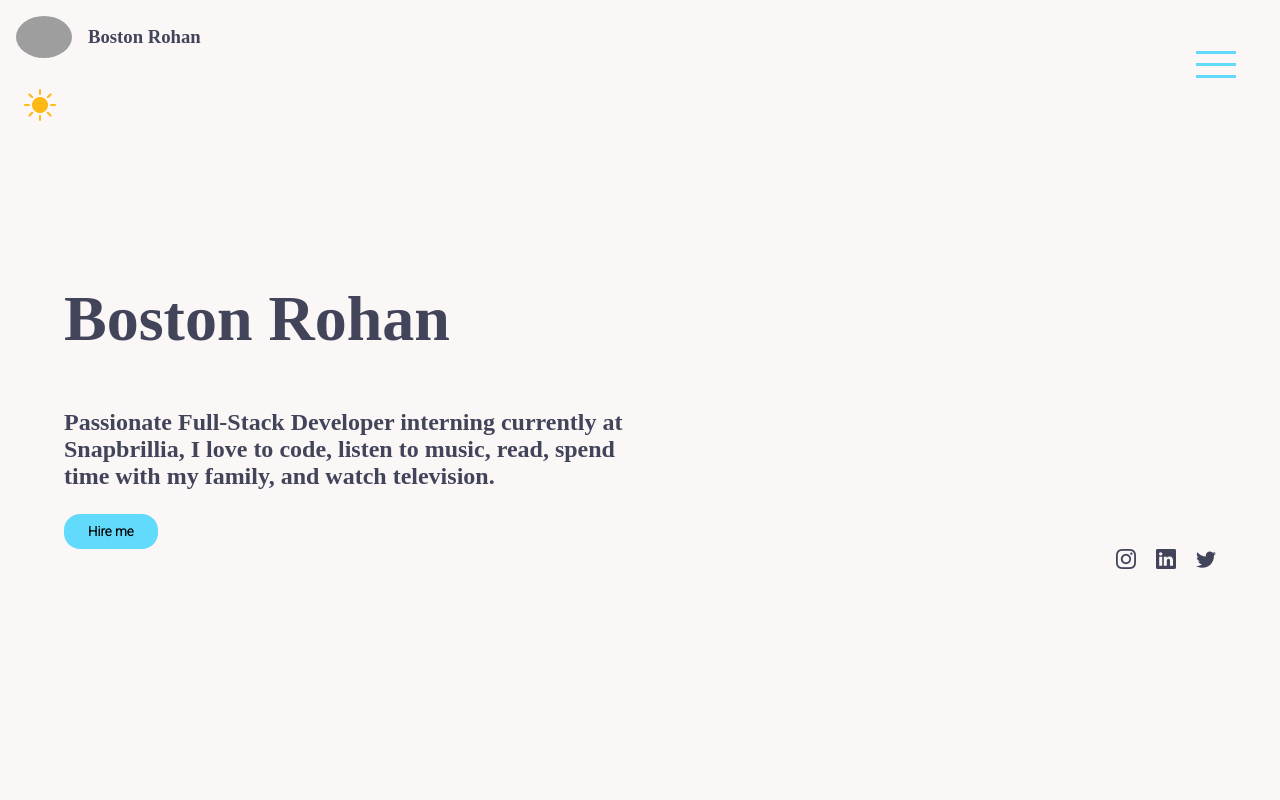
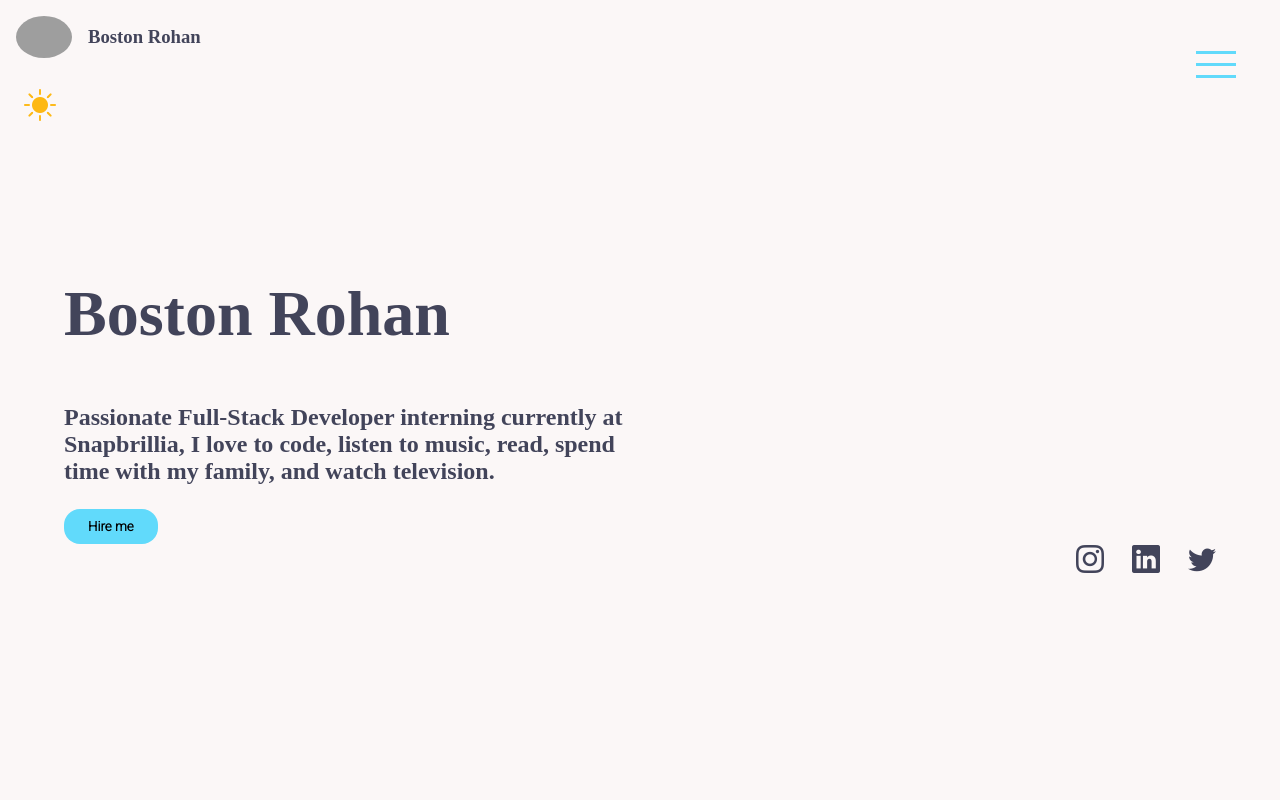
Before and after one commit to BostonRohan/portfolio, a React (Create React App) app: page / in a window 1280 px wide. Shown: the top 800 px of the page. Built offline with nearby package versions, Linux system fonts and the light colour scheme; grey boxes are pictures that could not be loaded.

Commit message:
made icons bigger

```diff
--- a/src/Components/Home/styles.css
+++ b/src/Components/Home/styles.css
@@ -16,7 +16,7 @@
 }
 .home-icons {
   display: flex;
-  font-size: var(--fs-sm);
+  font-size: var(--fs-icons-sm);
   gap: 1em;
   justify-content: flex-end;
   color: var(--text-color);
```
